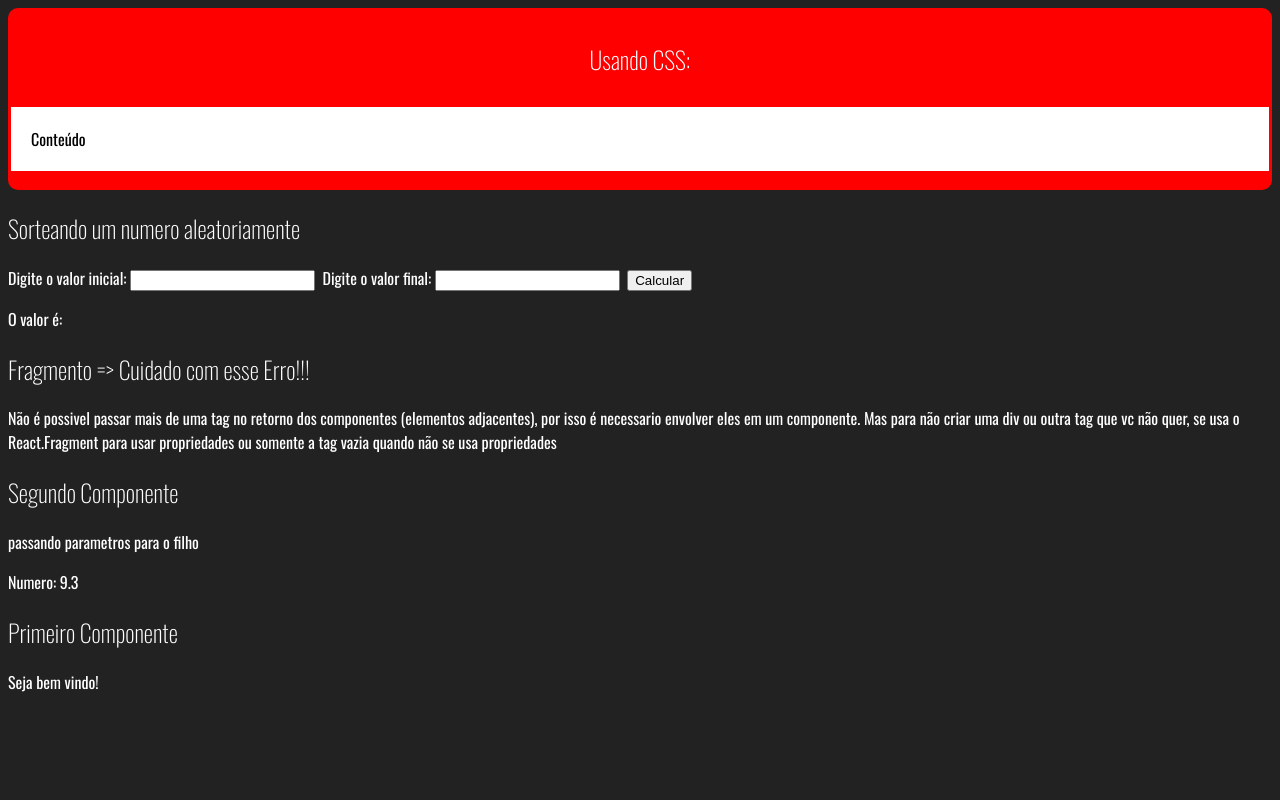
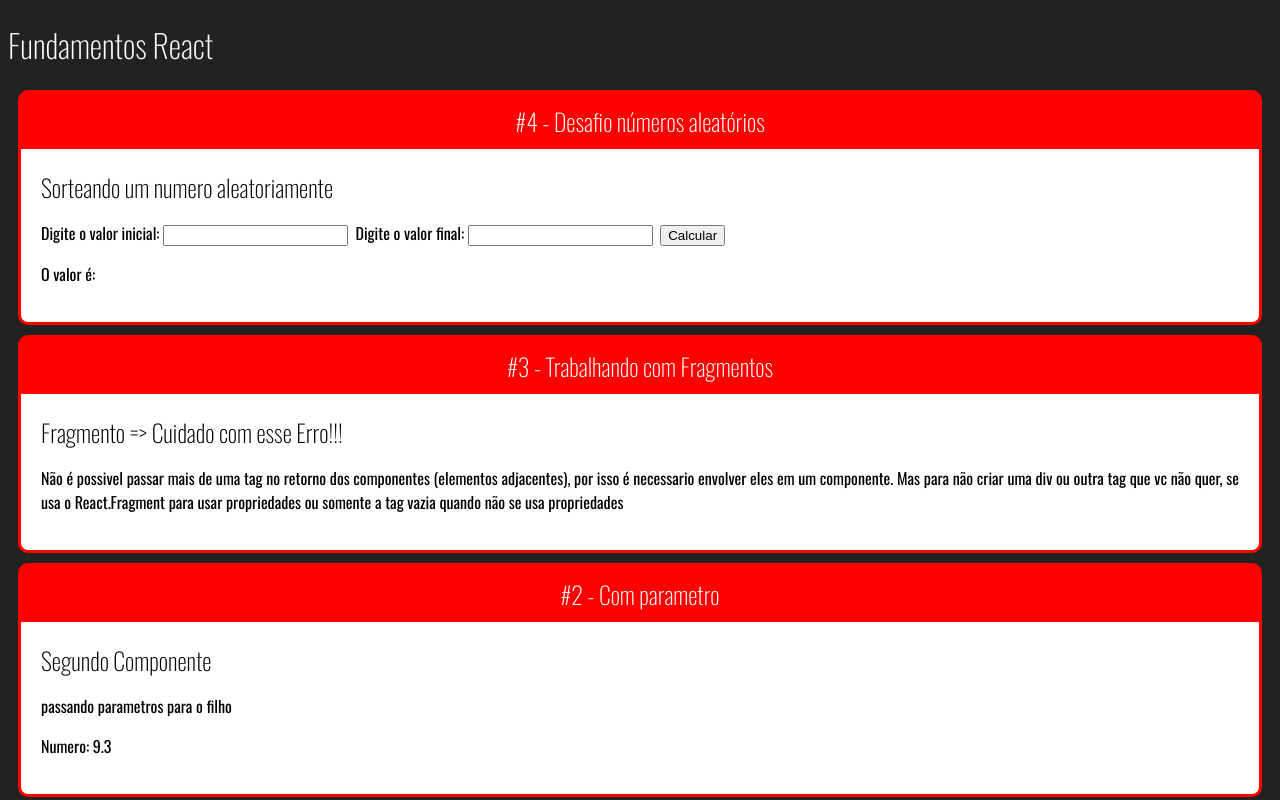
Before and after one commit to cesargos/fundamentos_react, a React (Create React App) app: page / in a window 1280 px wide. Shown: the top 800 px of the page. Built offline with nearby package versions, Linux system fonts and the light colour scheme.

Commit message:
Feat: Acessando os componentes filhos com props.children

```diff
--- a/src/componentes/App.jsx
+++ b/src/componentes/App.jsx
@@ -9,14 +9,25 @@ import Card from './layout/Card';
 // Utilizando Função arrow para retornar
 export default () => (
   <div id="app">
-    <Card />
+    <h1>Fundamentos React</h1>
+    <Card titulo="#4 - Desafio números aleatórios">
       <Aleatorio />
+    </Card>
+
+    <Card titulo="#3 - Trabalhando com Fragmentos">
       <Fragmento />
+    </Card>
+
+    <Card titulo="#2 - Com parametro">
       <ComParametro
         titulo="Segundo Componente"
         subtitulo="passando parametros para o filho"
         numero={9.3}
       />
+    </Card>
+
+    <Card titulo="#1 - Primeiro Componente">
       <Primeiro />
+    </Card>
   </div>
 );
--- a/src/componentes/layout/Card.css
+++ b/src/componentes/layout/Card.css
@@ -3,7 +3,7 @@
   border: 3px solid red;
   border-radius: 10px;
   overflow: hidden;
-
+  margin: 10px;
 }
 
 .Card .Title {
--- a/src/componentes/layout/Card.jsx
+++ b/src/componentes/layout/Card.jsx
@@ -1,11 +1,12 @@
 import React from 'react';
 import './Card.css';
 
-export default () => {
+export default (props) => {
+  console.log(props);
   return (
     <div className="Card">
-      <h2 className="Title">Usando CSS: </h2>
-      <p className="Content">Conteúdo</p>
+      <h2 className="Title">{props.titulo}</h2>
+      <div className="Content">{props.children}</div>
     </div>
   );
 };
--- a/src/index.css
+++ b/src/index.css
@@ -6,3 +6,7 @@ body {
 h1, h2, h3 {
   font-weight: 200;
 }
+
+h2, h3 {
+  margin: 0;
+}
```
Lines whose indentation alone changed are shown as unchanged.
